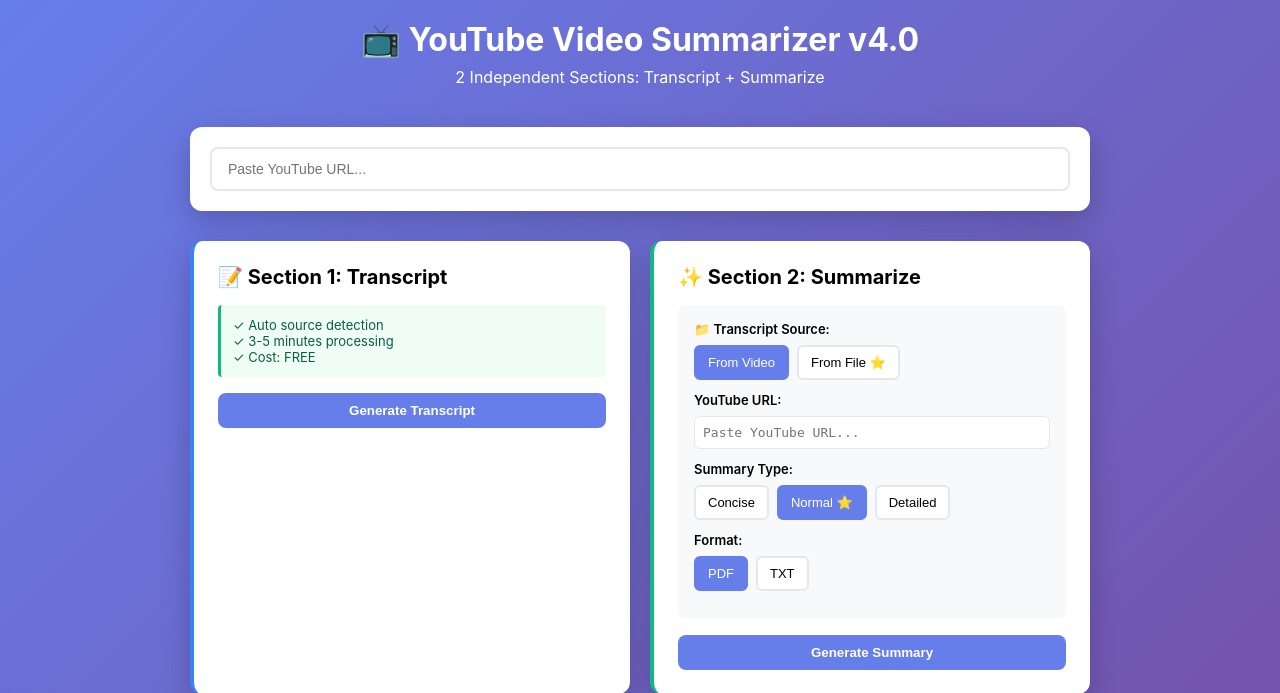
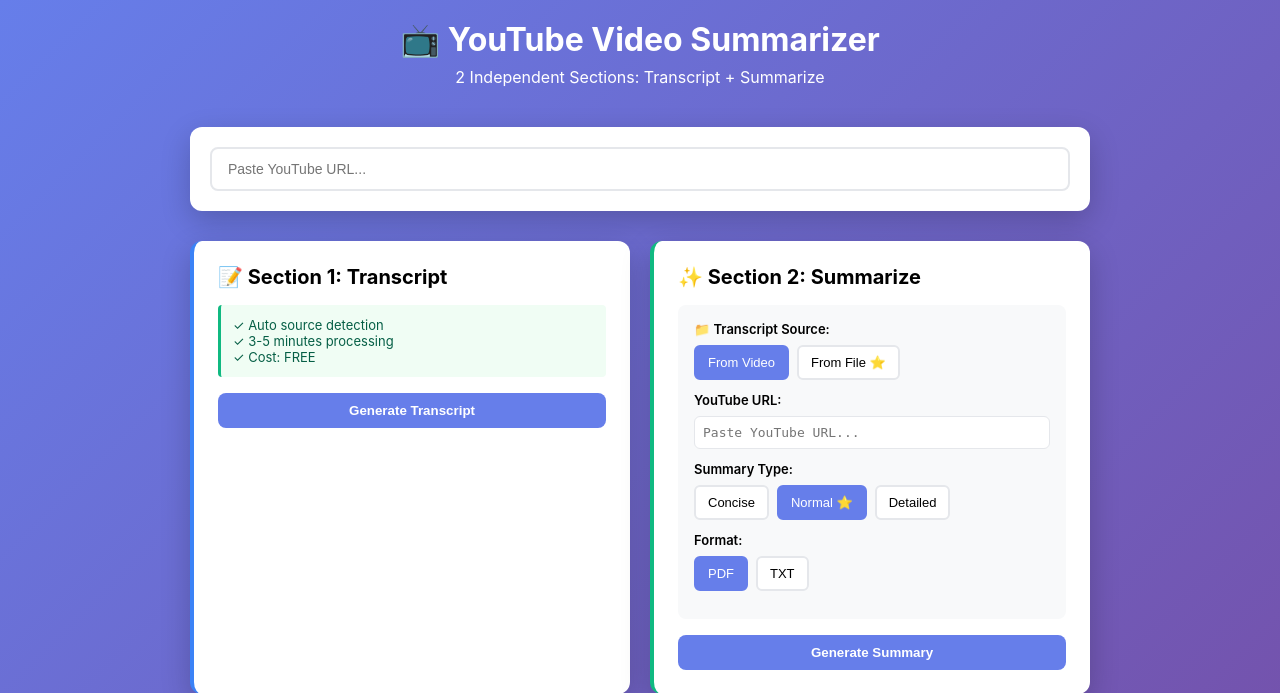
Before and after one commit to Solendris/yt-autio-to-text-converter, a Flask app: page / in a window 1280 px wide. Shown: the top 693 px of the page. Run offline with Flask 3, Linux system fonts and the light colour scheme.

Commit message:
minor update

```diff
--- a/app/routes.py
+++ b/app/routes.py
@@ -15,7 +15,7 @@ def health():
     logger.debug("Health check")
     return jsonify({
         'status': 'ok',
-        'version': '4.0',
+        'version': '1.0.0',
         'sections': ['transcript', 'summarize'],
         'perplexity_configured': Config.USE_PERPLEXITY,
         'gemini_configured': bool(Config.GOOGLE_API_KEY),
@@ -198,7 +198,7 @@ Source: {source.upper()}
 
 {"="*80}
 
-Generated by YouTube Summarizer v4.0
+Generated by YouTube Summarizer
 """
             buffer = BytesIO()
             buffer.write(content.encode('utf-8'))
--- a/app/services/pdf_service.py
+++ b/app/services/pdf_service.py
@@ -210,7 +210,7 @@ def create_pdf_summary(title, summary, video_url, transcript_source, summary_typ
 
     story.append(Spacer(1, 0.3*inch))
     story.append(Paragraph(
-        "<font size=8 color=#9CA3AF>Generated by YouTube Summarizer v4.0 | Powered by Perplexity AI & Whisper</font>",
+        "<font size=8 color=#9CA3AF>Generated by YouTube Summarizer | Powered by Perplexity AI & Whisper</font>",
         ParagraphStyle('Footer', parent=styles['Normal'], alignment=TA_CENTER, fontSize=8, fontName=MAIN_FONT)
     ))
 
@@ -231,7 +231,7 @@ Transcript Source: {source.upper()}
 
 {"="*80}
 
-Generated by YouTube Summarizer v4.0
+Generated by YouTube Summarizer
 """
 
     buffer = BytesIO()
--- a/run.py
+++ b/run.py
@@ -4,7 +4,7 @@ from app.utils.logger import logger
 app = create_app()
 
 if __name__ == '__main__':
-    logger.info("Starting Flask server v4.0 (Refactored)...")
+    logger.info("Starting Flask server...")
     logger.info("Frontend: http://localhost:5000/index.html")
     logger.info("Endpoints:")
     logger.info("  - POST /api/transcript")
--- a/templates/index.html
+++ b/templates/index.html
@@ -4,14 +4,14 @@
 <head>
     <meta charset="UTF-8">
     <meta name="viewport" content="width=device-width, initial-scale=1.0">
-    <title>YouTube Video Summarizer v4.0</title>
+    <title>YouTube Video Summarizer</title>
     <link rel="stylesheet" href="{{ url_for('static', filename='css/style.css') }}">
 </head>
 
 <body>
     <div class="container">
         <div class="header">
-            <h1>📺 YouTube Video Summarizer v4.0</h1>
+            <h1>📺 YouTube Video Summarizer</h1>
             <p>2 Independent Sections: Transcript + Summarize</p>
         </div>
 
```
Also changed, not shown: README.md.
